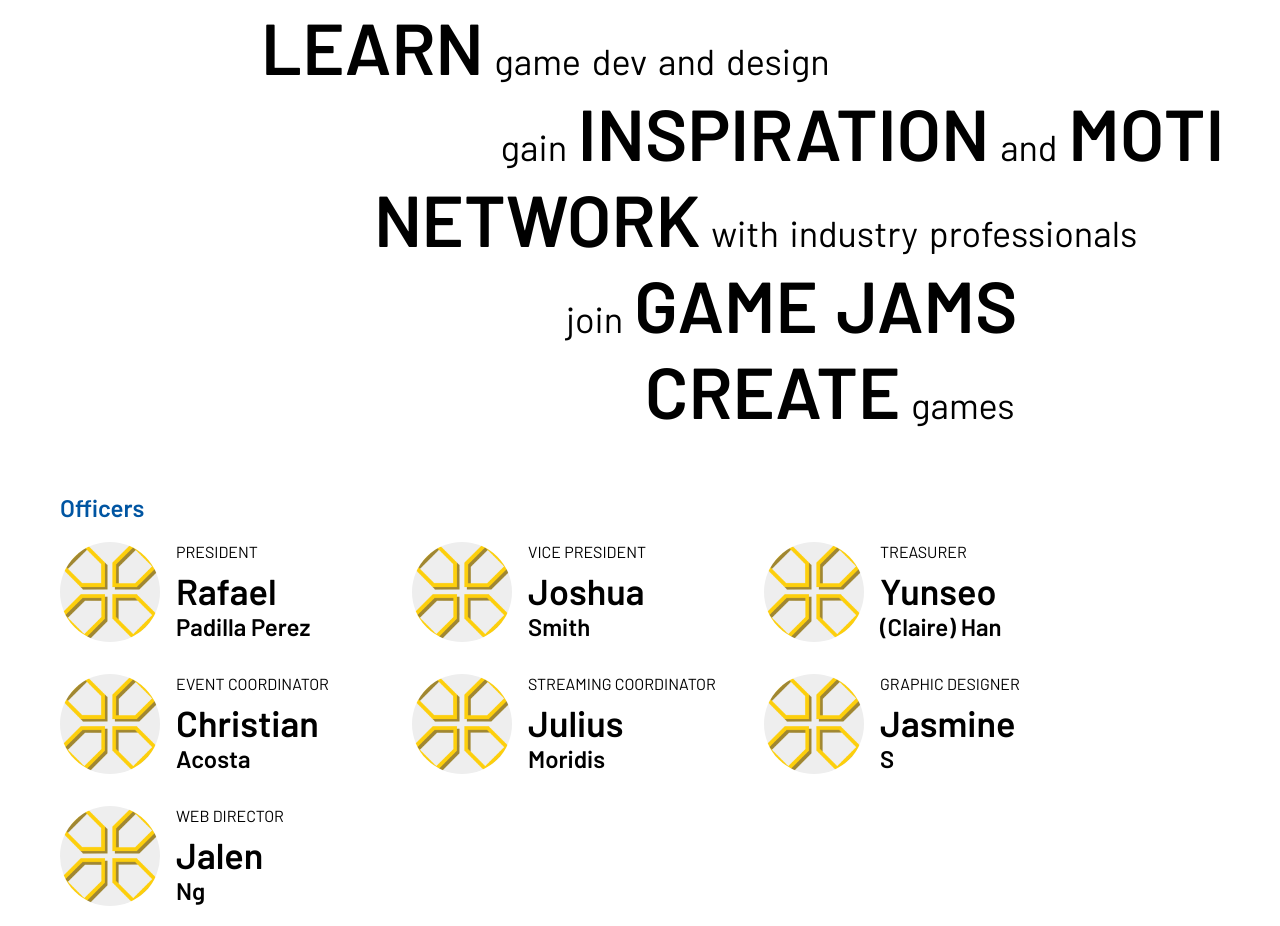
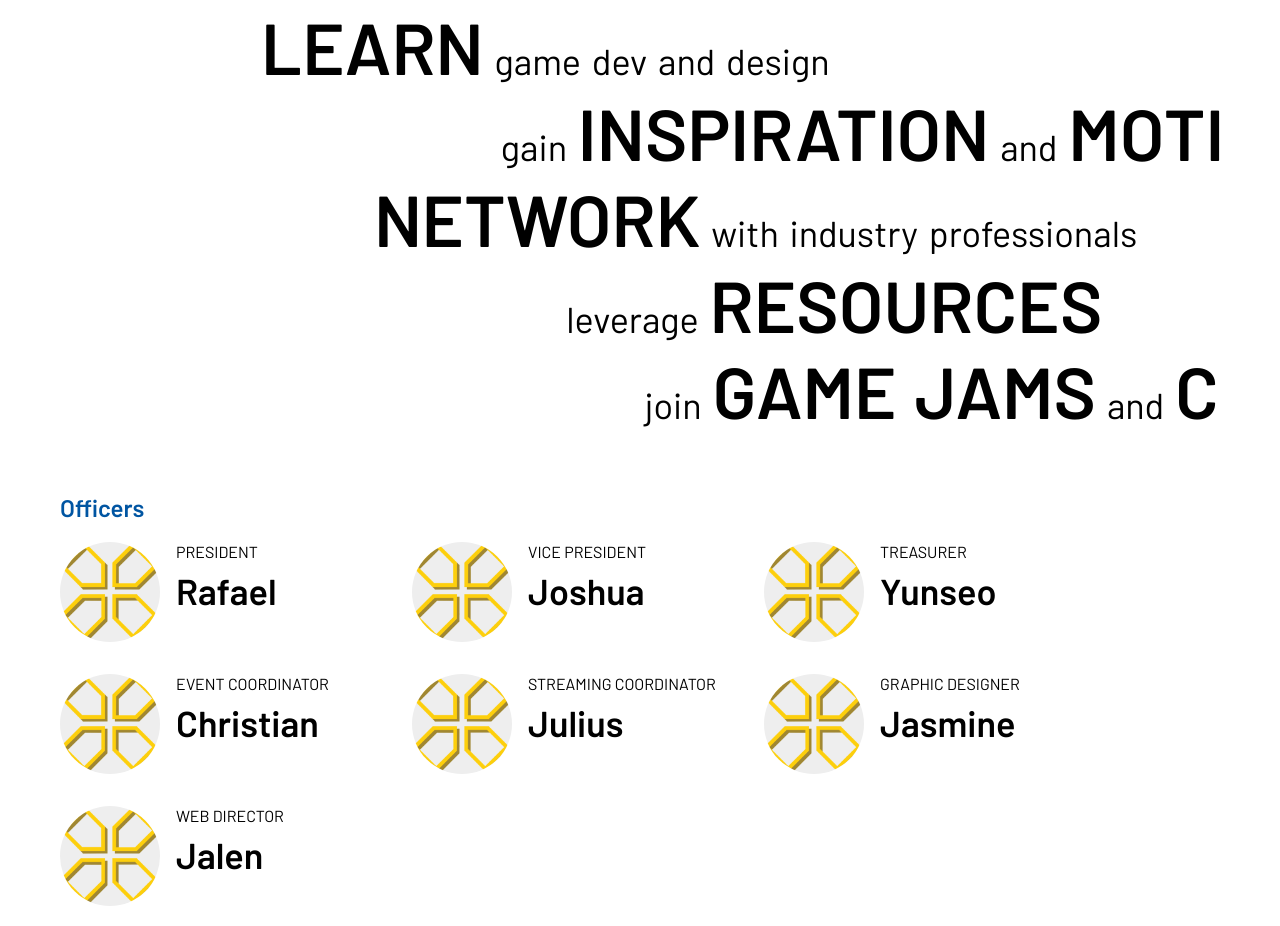
Before and after one commit to jalenng/sjsugamedev-site, a React app: page / in a window 1280 px wide. Shown: the part 1414-2340 px from the top of the page. Built offline with nearby package versions, Linux system fonts and the light colour scheme; a web font is replaced by a local one.

Commit message:
more tinkering

```diff
--- a/src/Home/About/About.js
+++ b/src/Home/About/About.js
@@ -22,11 +22,11 @@ function About() {
         </div>
 
         <div className={styles['scroll-left-4']}>
-          join <span className={styles['emphasize']}>game jams</span>
+          leverage <span className={styles['emphasize']}>resources</span>
         </div>
 
         <div className={styles['scroll-left-5']}>
-          <span className={styles['emphasize']}>create</span> games
+          join <span className={styles['emphasize']}>game jams</span> and <span className={styles['emphasize']}>create games</span>
         </div>
 
       </div>
--- a/src/Home/Officers/Profile.js
+++ b/src/Home/Officers/Profile.js
@@ -19,7 +19,7 @@ function Profile(props)
 
         <div className={styles['name']}>
           <div className={styles['first-name']}>{firstName}</div>
-          <div className={styles['last-name']}>{lastName}</div>
+          {/* <div className={styles['last-name']}>{lastName}</div> */}
         </div>
 
       </div>
--- a/src/Home/Officers/Profile.module.css
+++ b/src/Home/Officers/Profile.module.css
@@ -29,6 +29,6 @@
 }
 
 .last-name {
-  font-size: 24px;
+  font-size: 22px;
   font-weight: bold;
 }
--- a/src/Navbar/Navbar.js
+++ b/src/Navbar/Navbar.js
@@ -57,11 +57,11 @@ function Navbar(props) {
 						.filter(Boolean)
 						.join(" ")}>
 				<img src={logo} alt='Home' />
-				{/* <div className={styles['home-button-text']}>
+				<div className={styles['home-button-text']}>
 					<span className={styles['main']}>Game Dev Club</span>
 					<br />
 					<span className={styles['sub']}> at <b>SAN JOSÉ STATE UNIVERSITY</b></span>
-				</div> */}
+				</div>
 			</NavLink>
 
 			{/* Right */}
--- a/src/index.js
+++ b/src/index.js
@@ -47,7 +47,7 @@ root.render(
       </Banner>
 
       <Banner>
-        Something's missing? <a href='https://sjsugamedev.com'>Visit the old site</a>
+        Is something missing? <a href='https://sjsugamedev.com'>Visit the old site</a>
       </Banner>
 
       <Header tabs={tabs}/>
```
